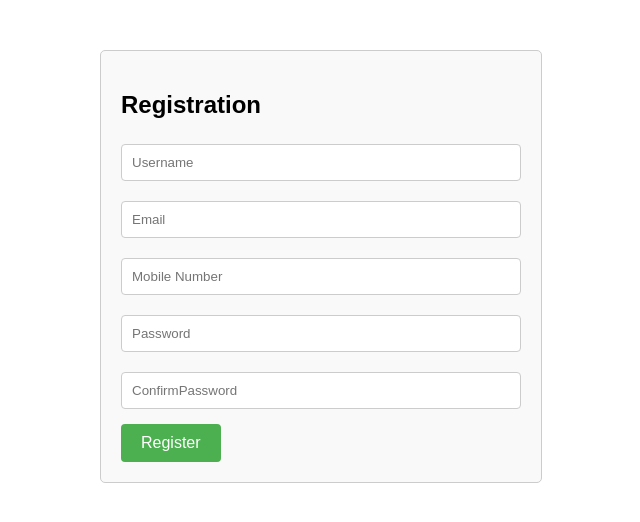
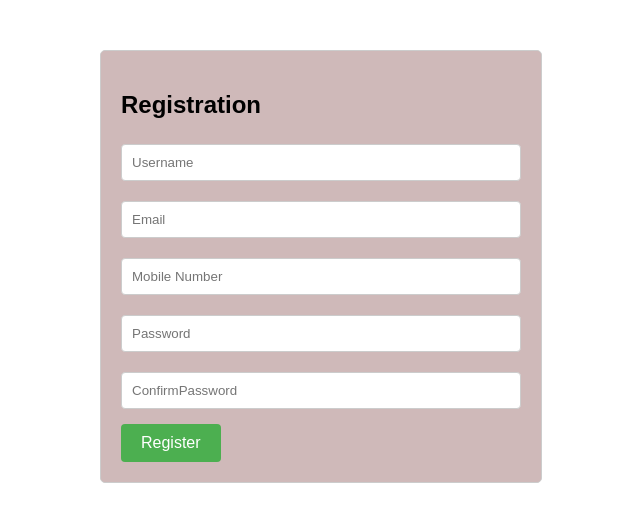
Before and after one commit to shankarreddy12/javascript-regularexpression-project, a plain HTML site: page index.html in a window 1280 px wide. Shown: the whole page, without its empty margins (319-959 px from the left). Drawn offline with Linux system fonts and the light colour scheme.

Commit message:
change form background color

```diff
--- a/index.html
+++ b/index.html
@@ -14,7 +14,7 @@
  padding: 20px;
  border: 1px solid #ccc;
  border-radius: 5px;
- background-color: #f9f9f9;
+ background-color: #cfb9b9;
  }
  input[type="text"], input[type="email"], input[type="tel"],
 input[type="password"] {
```
